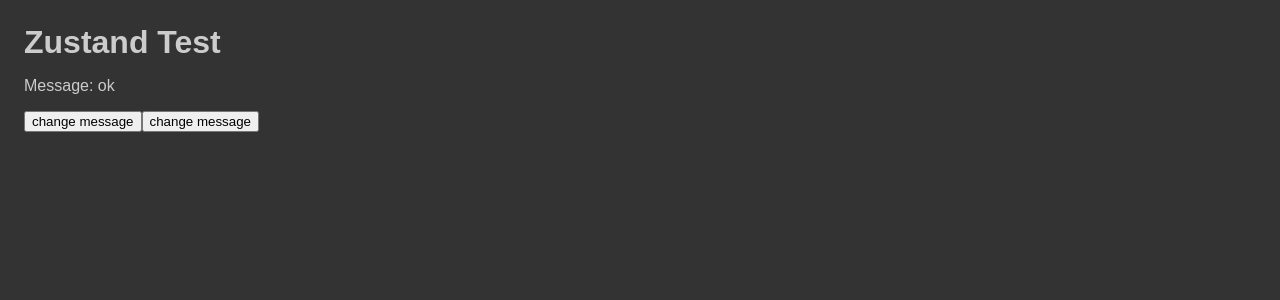
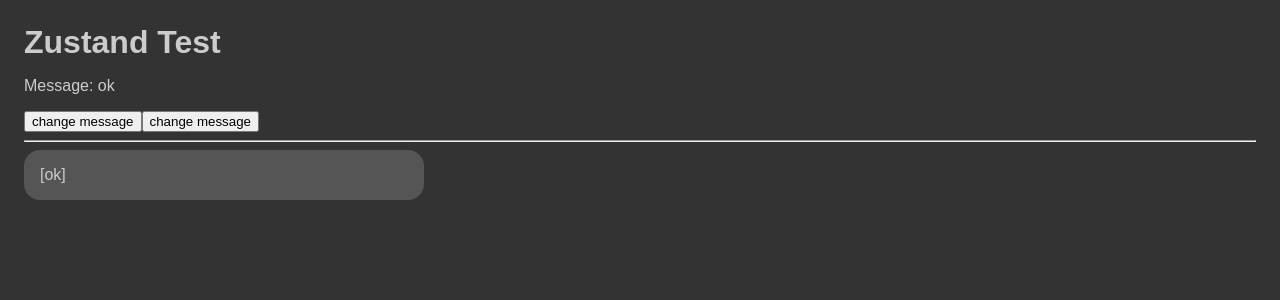
Before and after one commit to edwardtanguay/zustand-test, a React (Vite) app: page / in a window 1280 px wide. Shown: the top 300 px of the page. Built offline with nearby package versions, Linux system fonts and the light colour scheme.

Commit message:
message works on two components

```diff
--- a/src/App.scss
+++ b/src/App.scss
@@ -7,4 +7,11 @@ body {
 	h1 {
 		margin: 0;
 	}
+
+	.infoBox {
+		background-color: #555;
+		padding: 1rem;
+		width: 23rem;
+		border-radius: 1rem;
 	}
+}
--- a/src/App.tsx
+++ b/src/App.tsx
@@ -1,5 +1,6 @@
 import { useStore } from './store';
 import './App.scss';
+import { InfoBox } from './components/InfoBox';
 
 function App() {
 	const store = useStore((state) => state);
@@ -10,6 +11,8 @@ function App() {
 			<p>Message: {store.message}</p>
 			<button onClick={() => store.setMessage('new message')}>change message</button>
 			<button onClick={() => store.setMessage('old message')}>change message</button>
+			<hr/>
+			<InfoBox/>
 		</div>
 	);
 }
--- /dev/null
+++ b/src/components/InfoBox.tsx
@@ -0,0 +1,11 @@
+import { useStore} from '../store';
+
+export const InfoBox = () => {
+	const store = useStore((state) => state);
+
+	return (
+		<div className="infoBox">
+			[{store.message}]
+		</div>
+	);
+};
```
Also changed, not shown: src/components/First.tsx (deleted, +0 -11 lines). Lines whose indentation alone changed are shown as unchanged.
